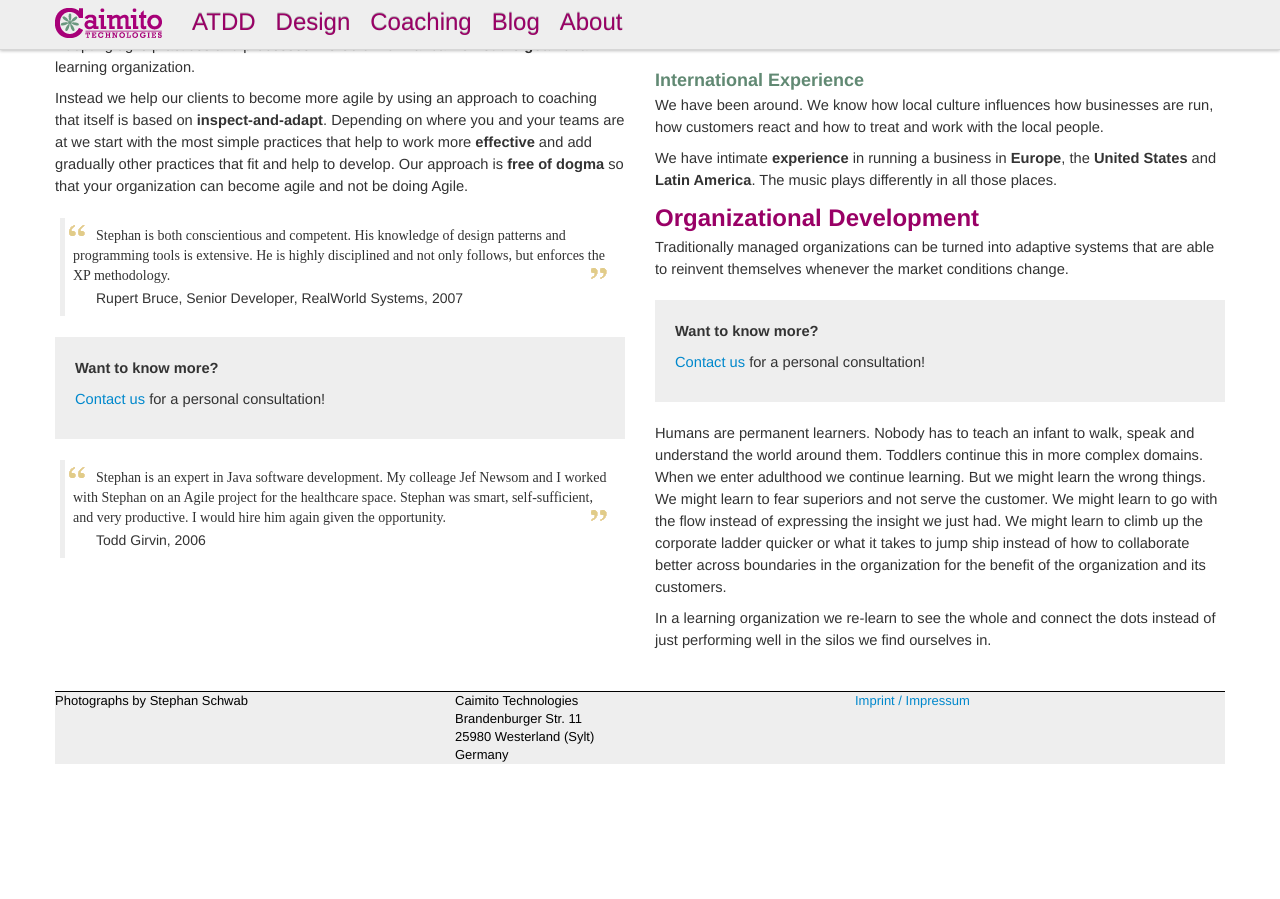
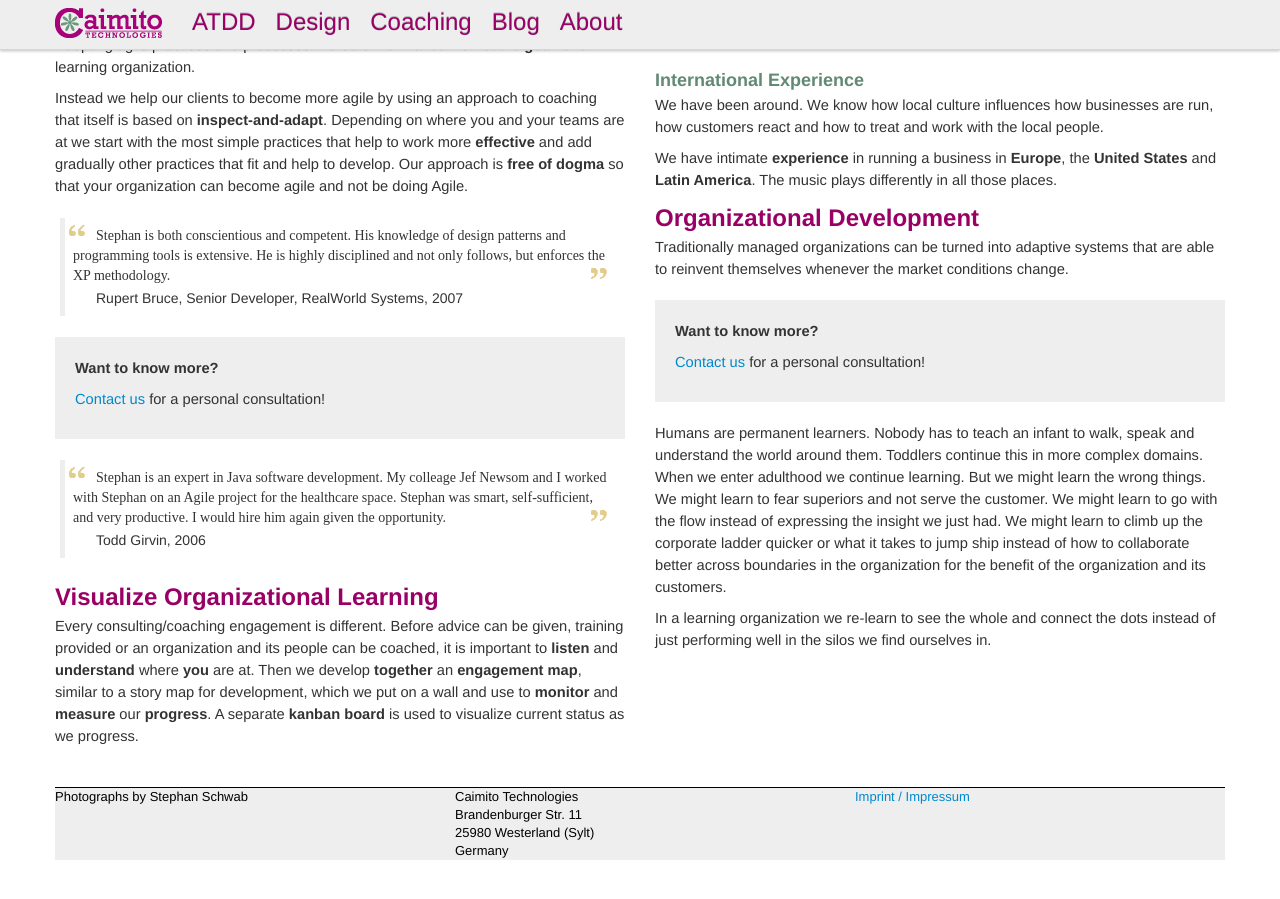
Before and after one commit to Caimito/caimito.github.com, a Jekyll site: the page built from consulting.html, in a window 1280 px wide and 900 px high, scrolled down 1017 px. Built offline with Jekyll 4.4.1, drawn with Linux system fonts in a browser that asks for light colours; nearby versions of some CDN libraries; before the commit the page ends 1821 px from its top, so only the background shows below that.

Commit message:
visualize learning

```diff
--- a/consulting.html
+++ b/consulting.html
@@ -50,6 +50,9 @@ reach their customers and retain smart collaborators.</p>
 		<blockquote class="client"><span>Stephan is an expert in Java software development. My colleage Jef Newsom and I worked with Stephan on an Agile project for the healthcare space. Stephan was smart, self-sufficient, and very productive. I would hire him again given the opportunity.</span>
 			<p>Todd Girvin, 2006</p>
 		</blockquote>
+
+		<h2 class="caimito-main-color">Visualize Organizational Learning</h2>
+		<p>Every consulting/coaching engagement is different. Before advice can be given, training provided or an organization and its people can be coached, it is important to <strong>listen</strong> and <strong>understand</strong> where <strong>you</strong> are at. Then we develop <strong>together</strong> an <strong>engagement map</strong>, similar to a story map for development, which we put on a wall and use to <strong>monitor</strong> and <strong>measure</strong> our <strong>progress</strong>. A separate <strong>kanban board</strong> is used to visualize current status as we progress.</p>
 	</div>
 	<div class="span6">
 		<h2 class="caimito-main-color">Lean Startup</h2>
--- a/de/consulting.html
+++ b/de/consulting.html
@@ -37,6 +37,9 @@ title: Das lernende Unternehmen
 		<blockquote class="client"><span>Stephan is an expert in Java software development. My colleage Jef Newsom and I worked with Stephan on an Agile project for the healthcare space. Stephan was smart, self-sufficient, and very productive. I would hire him again given the opportunity.</span>
 			<p>Todd Girvin, 2006</p>
 		</blockquote>
+
+		<h2 class="caimito-main-color">Sichtbarer Lernfortschritt</h2>
+		<p>Jeder Einsatz für Beratung oder Coaching ist anders. Wir wollen Ihnen <strong>zuhöhren</strong>, um zu <strong>verstehen</strong> in welcher Lage sich Ihr Unternehmen befindet, bevor wir Maßnahmen vorschlagen, zu einem Seminar raten oder beginnen Sie und Ihre Mitarbeiter zu coachen. Danach <strong>ent&shy;wi&shy;ckeln</strong> wir <strong>gemeinsam</strong> eine <strong>Karte</strong>, ähnlich einer story map für agile Software-Entwicklung, auf der wir unsere <strong>Ziele darstellen</strong>. An einer Wand angebracht hilft uns die Karte unseren <strong>Fortschritt</strong> zu <strong>messen</strong> und <strong>sichtbar</strong> zu machen. Mit einer zusätzlichen <strong>Kanban-Tafel</strong> stellen wir die aktuelle Lage dar und planen die nächsten Schritte.</p>
 	</div>
 	<div class="span6">
 		<h2 class="caimito-main-color">Lean Startup</h2>
```
